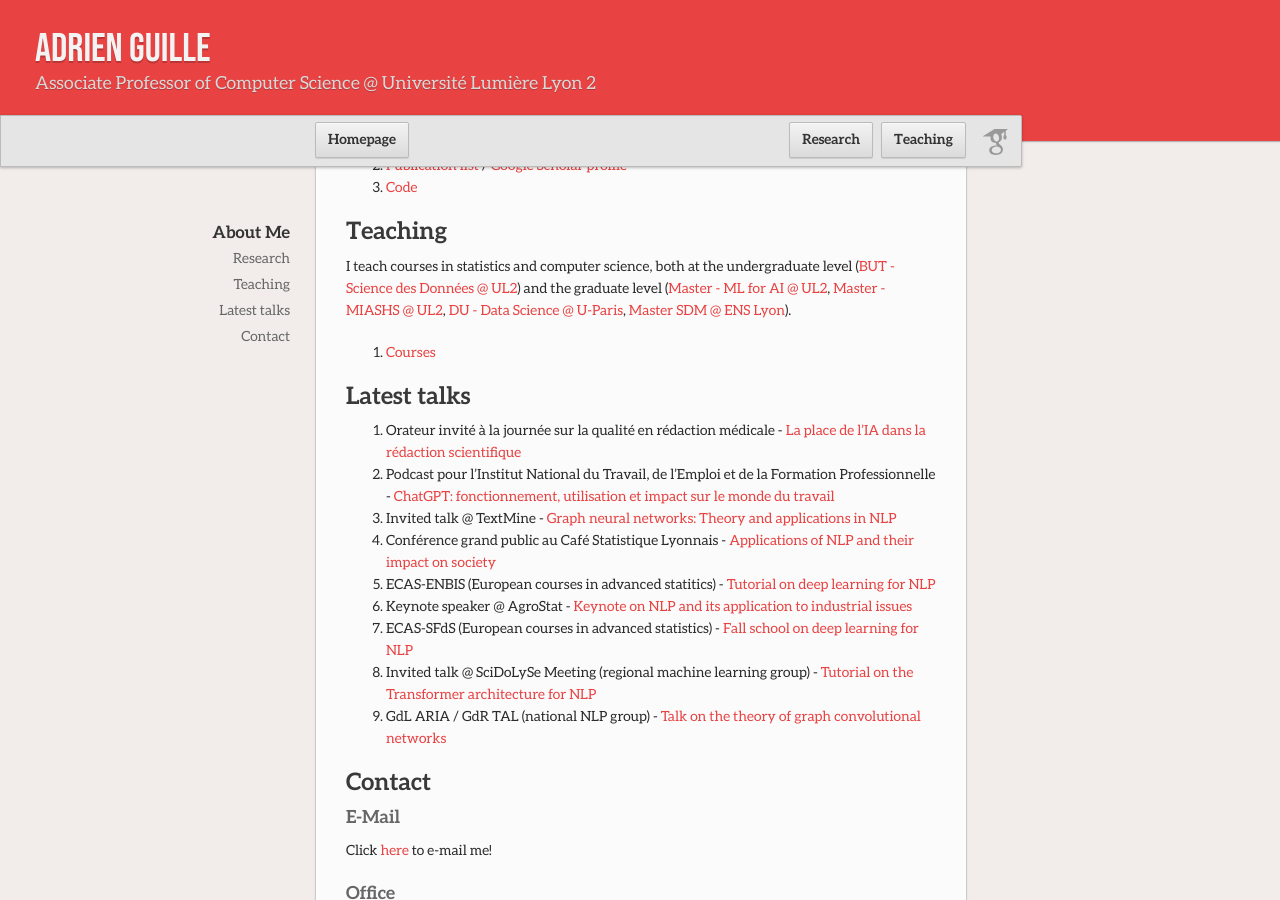
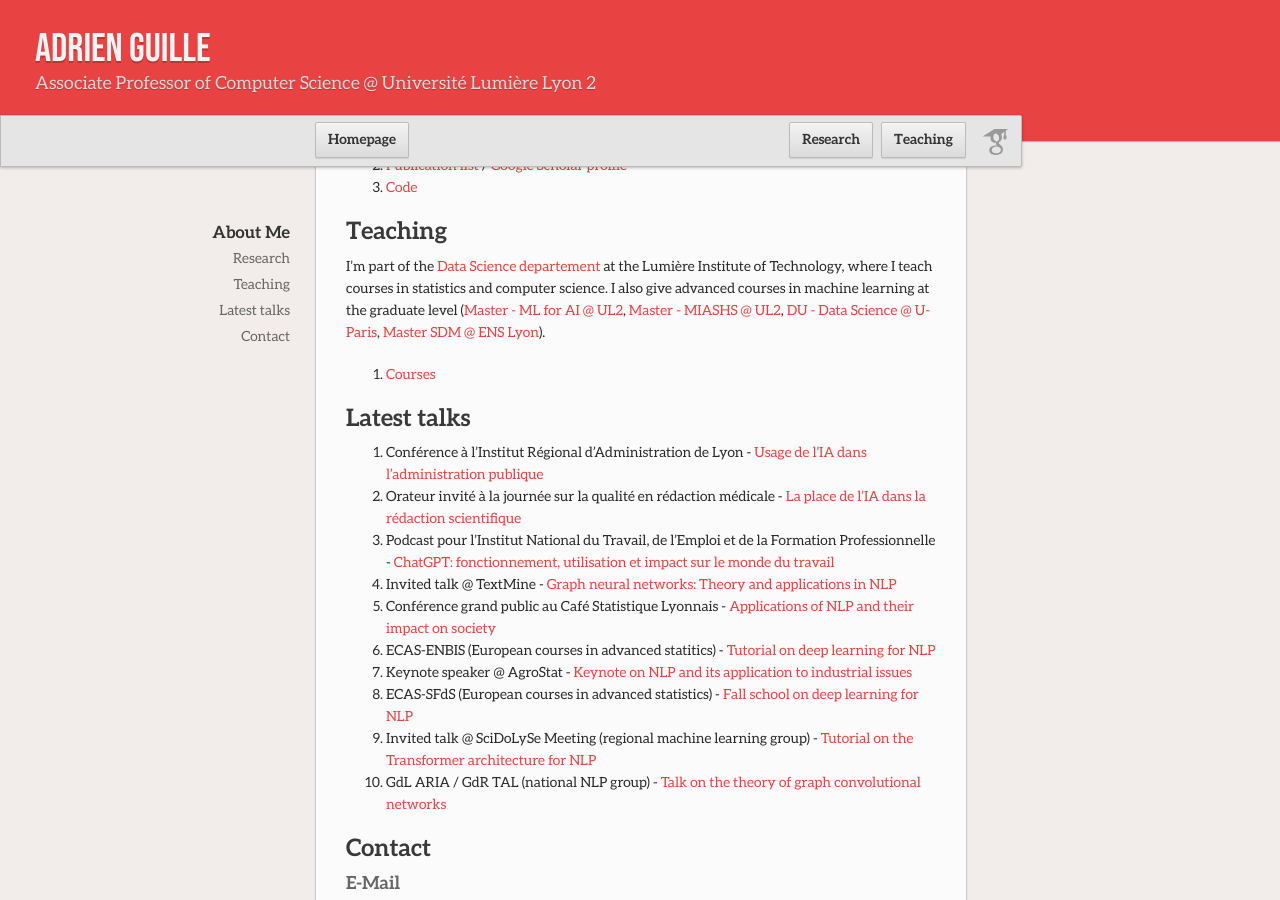
Before and after one commit to AdrienGuille/adrienguille.github.io, a Jekyll site: the page built from index.md, in a window 1280 px wide and 900 px high, scrolled down 608 px. Built offline with Jekyll 4.4.1, drawn with Linux system fonts in a browser that asks for light colours; our own code applies the rules of GitHub Pages for plain Markdown files.

Commit message:
Update index.md

```diff
--- a/index.md
+++ b/index.md
@@ -14,12 +14,13 @@
 
 ## Teaching
 
-I teach courses in statistics and computer science, both at the undergraduate level ([BUT - Science des Données @ UL2](https://iut.univ-lyon2.fr/formations/but/but-science-des-donnees)) and the graduate level ([Master - ML for AI @ UL2](https://www.univ-lyon2.fr/master-2-informatique-machine-learning-pour-lintelligence-artficielle-mlai), [Master - MIASHS @ UL2](https://assp.univ-lyon2.fr/formation/en-alternance/master-miashs), [DU - Data Science @ U-Paris](https://iutparis-seine.u-paris.fr/metiers-de-la-data/diplome-duniversite-analyste-data-science/), [Master SDM @ ENS Lyon](http://www.ens-lyon.fr/MasterSDM/fr/master-2/m2-systemes-complexes)).
+I'm part of the [Data Science departement](https://iut.univ-lyon2.fr/formations/but/but-science-des-donnees) at the Lumière Institute of Technology, where I teach courses in statistics and computer science. I also give advanced courses in machine learning at the graduate level ([Master - ML for AI @ UL2](https://www.univ-lyon2.fr/master-2-informatique-machine-learning-pour-lintelligence-artficielle-mlai), [Master - MIASHS @ UL2](https://assp.univ-lyon2.fr/formation/en-alternance/master-miashs), [DU - Data Science @ U-Paris](https://iutparis-seine.u-paris.fr/metiers-de-la-data/diplome-duniversite-analyste-data-science/), [Master SDM @ ENS Lyon](http://www.ens-lyon.fr/MasterSDM/fr/master-2/m2-systemes-complexes)).
 
 - [Courses](https://adrienguille.github.io/teaching.html)
 
 ## Latest talks
 
+- Conférence à l'Institut Régional d'Administration de Lyon - [Usage de l'IA dans l'administration publique]()
 - Orateur invité à la journée sur la qualité en rédaction médicale - [La place de l'IA dans la rédaction scientifique](https://www.abelia-science.fr)
 - Podcast pour l'Institut National du Travail, de l'Emploi et de la Formation Professionnelle - [ChatGPT: fonctionnement, utilisation et impact sur le monde du travail](https://www.intefp.tv/podcast)
 - Invited talk @ TextMine - [Graph neural networks: Theory and applications in NLP](https://textmine.sciencesconf.org/data/pages/Adrien_TextMine.pdf)
```
